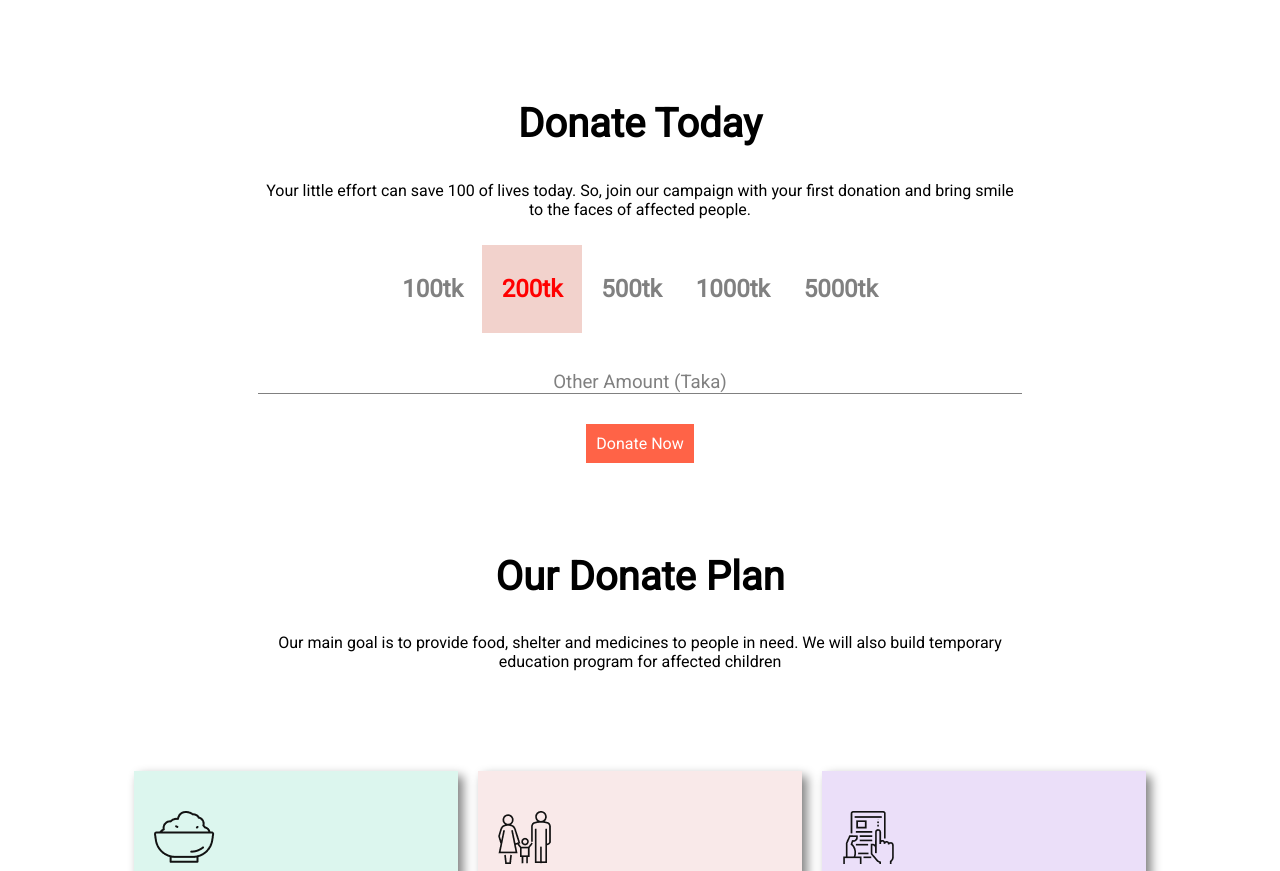
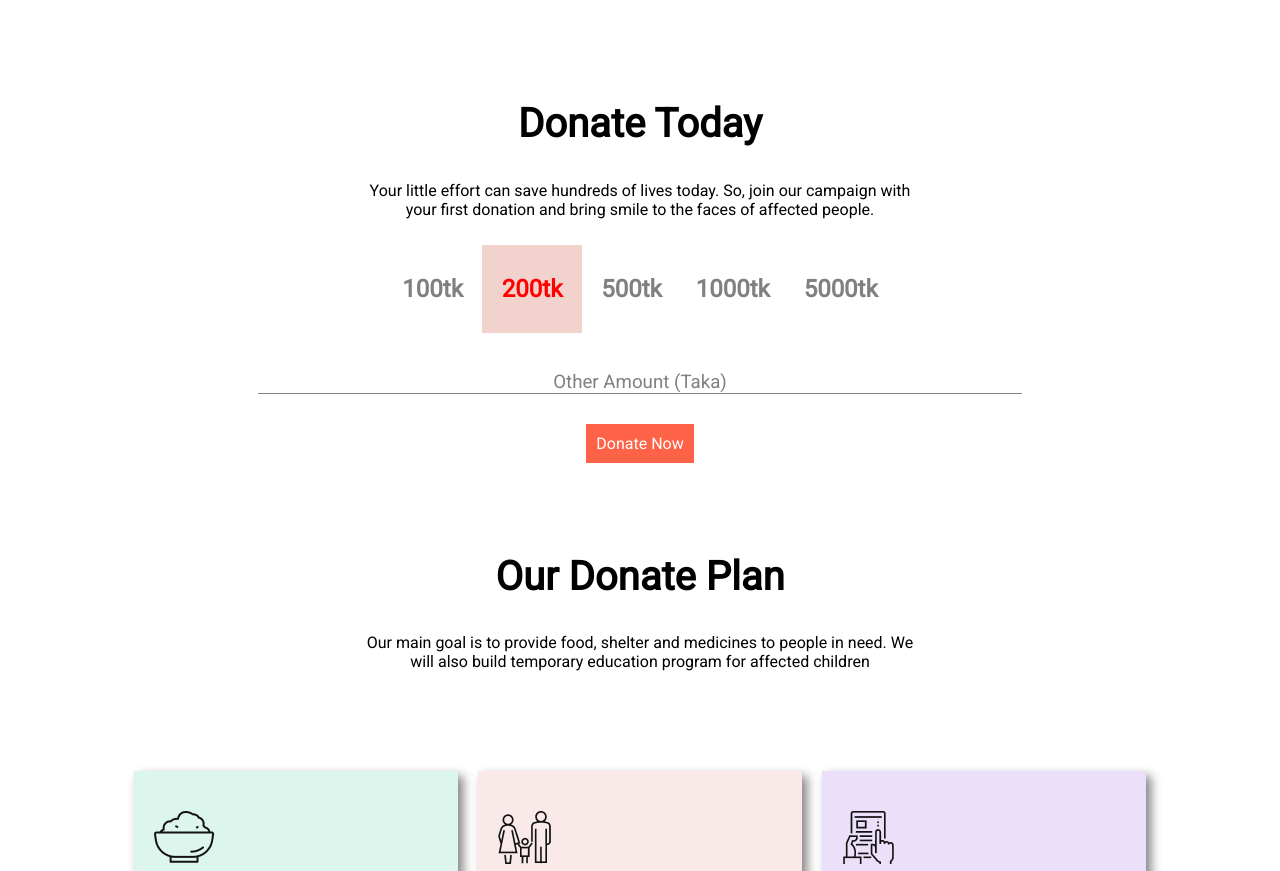
Before and after one commit to sanisaha/Donate-now, a plain HTML site: page index.html in a window 1280 px wide. Shown: the part 479-1350 px from the top of the page. Drawn offline with Linux system fonts and the light colour scheme.

Commit message:
positioning

```diff
--- a/index.html
+++ b/index.html
@@ -24,9 +24,10 @@
         </div>
     </section>
     <section class="position-flex">
-        <div>
+        <div class="para-posi">
             <h1>Donate Today</h1>
-            <p>Your little effort can save 100 of lives today. So, join our campaign with your first donation and bring
+            <p>Your little effort can save hundreds of lives today. So, join our campaign with your first donation and
+                bring
                 smile to the faces of affected people.</p>
         </div>
         <div>
@@ -42,7 +43,7 @@
         </div>
     </section>
     <section class="position-flex">
-        <div>
+        <div class="para-posi">
             <h1>Our Donate Plan</h1>
             <p>Our main goal is to provide food, shelter and medicines to people in need. We will also build temporary
                 education program for affected children</p>
@@ -93,7 +94,7 @@
         </div>
     </section>
     <section class="position-flex">
-        <div>
+        <div para-posi>
             <h1>Get Our Updates</h1>
             <p>For more information subscribe with your email by puting your email address below. We will update
                 regulary how your donation helping people in needs</p>
--- a/style.css
+++ b/style.css
@@ -38,6 +38,11 @@ h1 {
     padding-bottom: 0px;
     font-family: 'Roboto', sans-serif;
 
+}
+
+.para-posi {
+    padding-left: 100px;
+    padding-right: 100px;
 }
 
 h2 {
```
